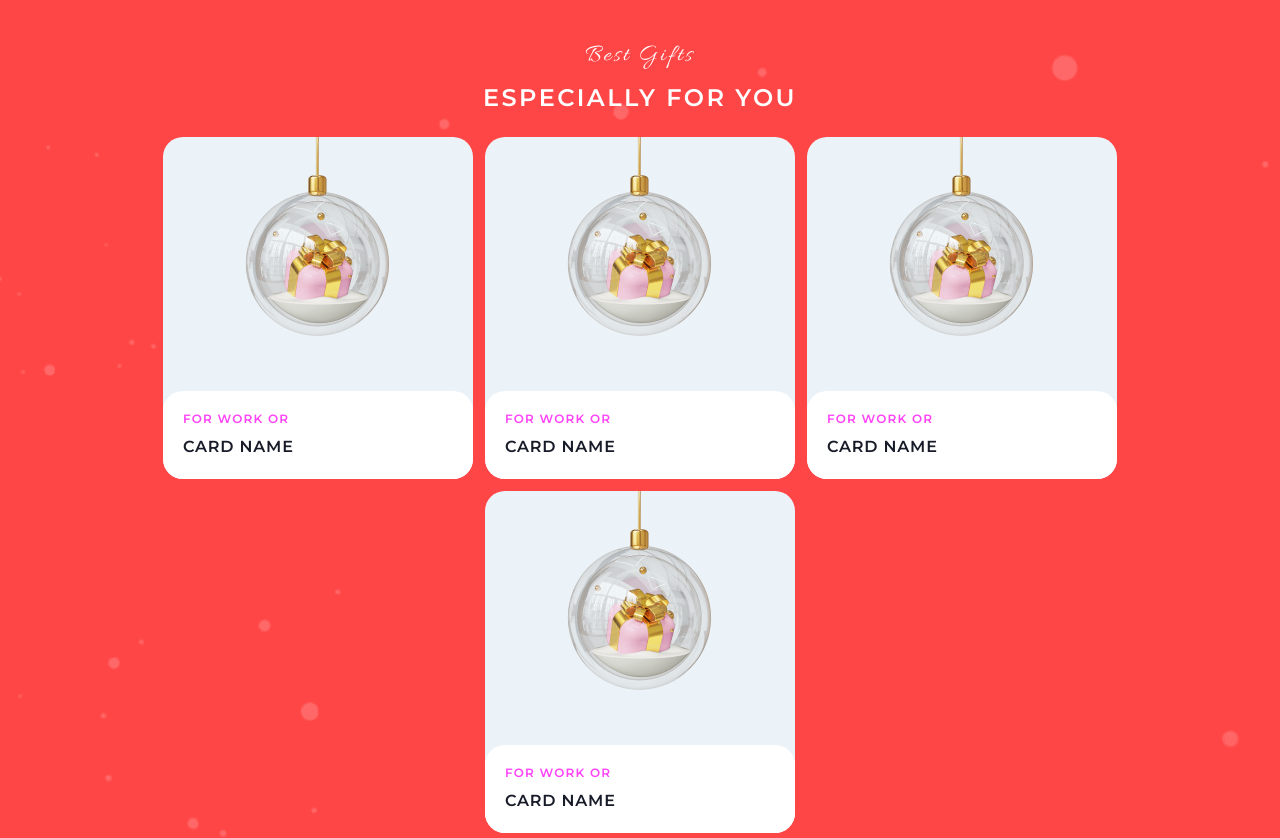
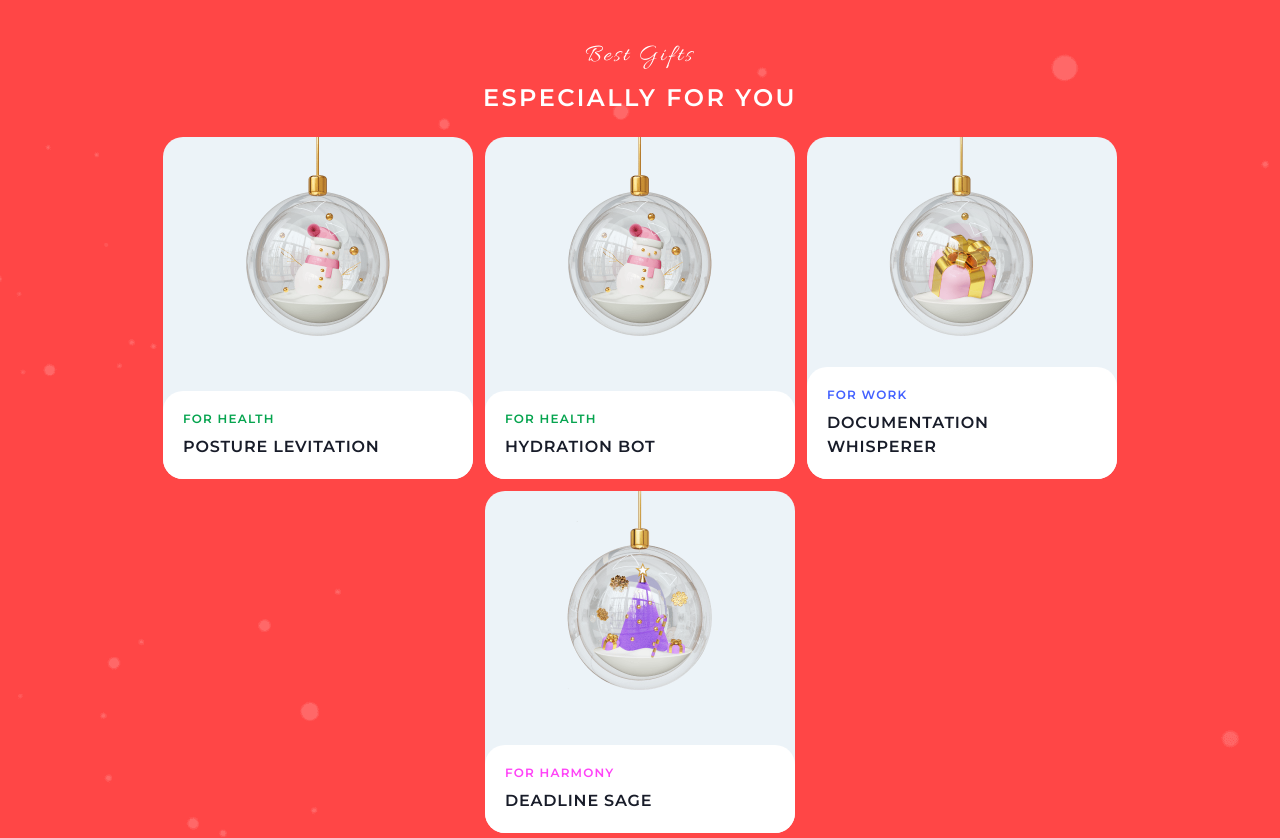
Before and after one commit to aldazharbekov/gifts-shop, a Next.js app: page /gifts-shop in a window 1280 px wide. Shown: the part 1740-2578 px from the top of the page. Built offline with nearby package versions, Linux system fonts and the light colour scheme.

Commit message:
feat: add faunction random gift in BestGiftsSection

```diff
--- /dev/null
+++ b/app/(gifts-shop)/api/loadData.tsx
@@ -0,0 +1,20 @@
+// app/utils/loadData.ts
+let cachedData: any = null;
+
+export async function loadData() {
+  if (cachedData) return cachedData;
+
+  try {
+    const response = await fetch("/gifts.json", {
+      cache: "no-store", // чтобы не кешировал на уровне браузера/серверного рендера
+    });
+
+    if (!response.ok) throw new Error("Не удалось загрузить JSON");
+
+    cachedData = await response.json();
+    return cachedData;
+  } catch (error) {
+    console.error("Ошибка загрузки данных:", error);
+    throw error;
+  }
+}
--- a/app/(gifts-shop)/components/GiftCard.tsx
+++ b/app/(gifts-shop)/components/GiftCard.tsx
@@ -1,20 +1,35 @@
 import Image from "next/image";
 
-export default function GiftCard() {
+type GiftCardProps = {
+  name: string;
+  category: string;
+};
+
+export default function GiftCard({ name, category }: GiftCardProps) {
   return (
     <div className="group flex flex-col justify-between items-center w-[310px] h-[342px] bg-cs-content-background rounded-[20px] cursor-pointer animation">
       <Image
-        src="/gift-for-work.png"
+        src={`/gift-${category.toLowerCase().replace(/\s/g, "-")}.png`}
         alt="gift-for-work"
         width={310}
         height={230}
       />
       <div className="flex flex-col gap-2 w-full p-5 bg-cs-static-white rounded-[20px]">
-        <h4 className="font-[montserrat] font-semibold text-xs leading-[1.3] text-cs-tag-pink uppercase tracking-widest">
-          For work or
+        <h4
+          className={`font-[montserrat] font-semibold text-xs leading-[1.3] uppercase tracking-widest
+            ${
+              category === "For Work"
+                ? "text-cs-tag-purple"
+                : category === "For Health"
+                ? "text-cs-tag-green"
+                : "text-cs-tag-pink"
+            }
+            `}
+        >
+          {category}
         </h4>
         <h3 className="font-[montserrat] font-semibold text-base leading-[1.52] text-cs-dark group-hover:text-cs-primary uppercase tracking-wider animation">
-          Card name
+          {name}
         </h3>
       </div>
     </div>
--- a/app/(gifts-shop)/gifts-shop/BestGiftsSection.tsx
+++ b/app/(gifts-shop)/gifts-shop/BestGiftsSection.tsx
@@ -1,6 +1,42 @@
+"use client";
+import { useEffect, useState } from "react";
+import { loadData } from "../api/loadData";
 import GiftCard from "../components/GiftCard";
 
+type Item = {
+  name: string;
+  description: string;
+  category: string;
+  superpowers: {
+    live: string;
+    create: string;
+    love: string;
+    dream: string;
+  };
+};
+
 export default function BestGiftsSection() {
+  const [randomGifts, setRandomGifts] = useState<Item[]>([]);
+
+  const getRandomItems = async (): Promise<Item[]> => {
+    const data = await loadData();
+
+    const randomItems: Item[] = [];
+    while (randomItems.length < 4) {
+      const randomIndex = Math.floor(Math.random() * data.length);
+      if (!randomItems.includes(data[randomIndex])) {
+        randomItems.push(data[randomIndex]);
+      }
+    }
+    return randomItems;
+  };
+
+  useEffect(() => {
+    getRandomItems().then((items) => {
+      setRandomGifts(items);
+    });
+  }, []);
+
   return (
     <section
       id="best-gifts"
@@ -18,10 +54,9 @@ export default function BestGiftsSection() {
           </h2>
         </div>
         <div className="flex flex-wrap justify-center items-center gap-3 w-full h-auto">
-          <GiftCard />
-          <GiftCard />
-          <GiftCard />
-          <GiftCard />
+          {randomGifts.map((gift, idx) => (
+            <GiftCard key={idx} name={gift.name} category={gift.category} />
+          ))}
         </div>
       </div>
     </section>
```
